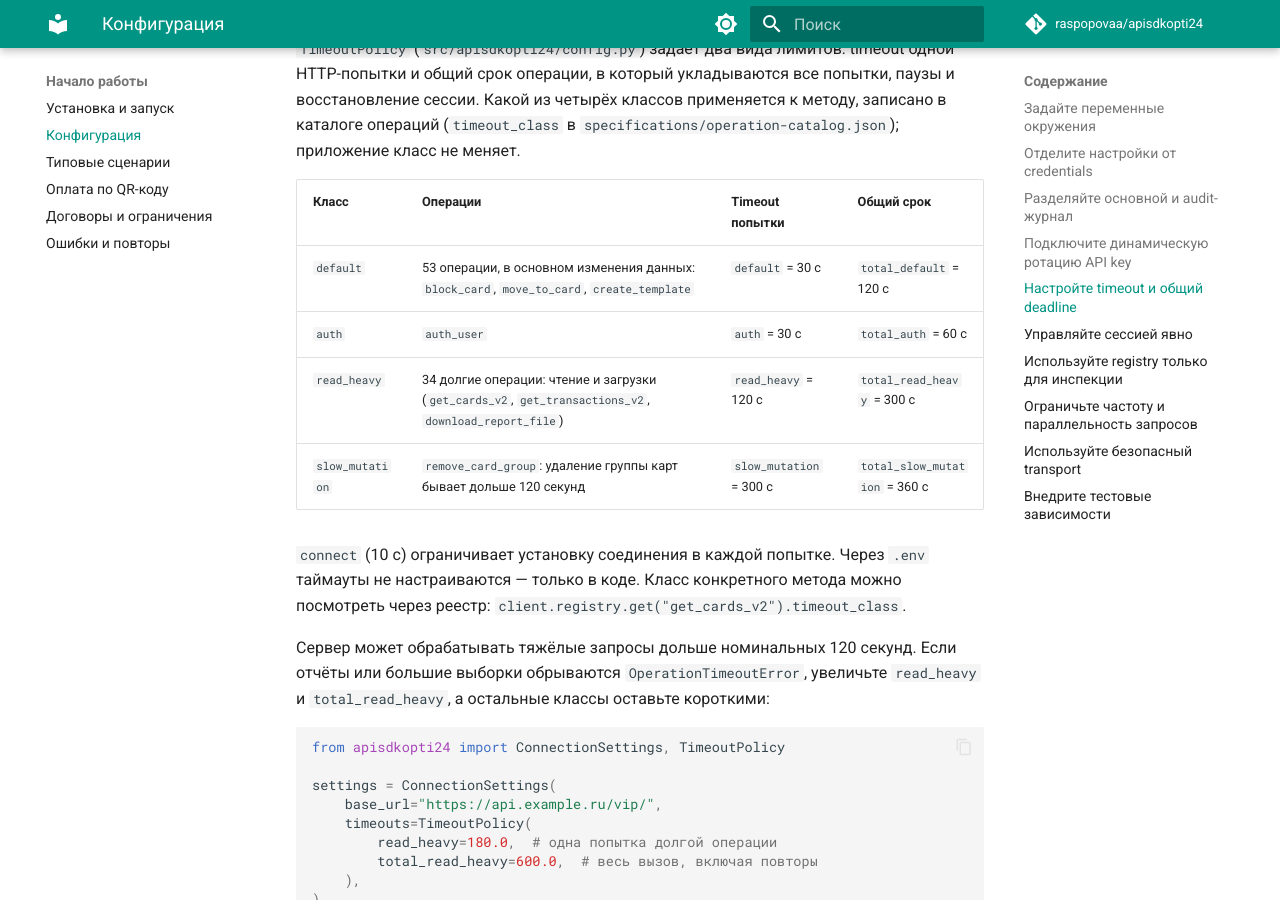
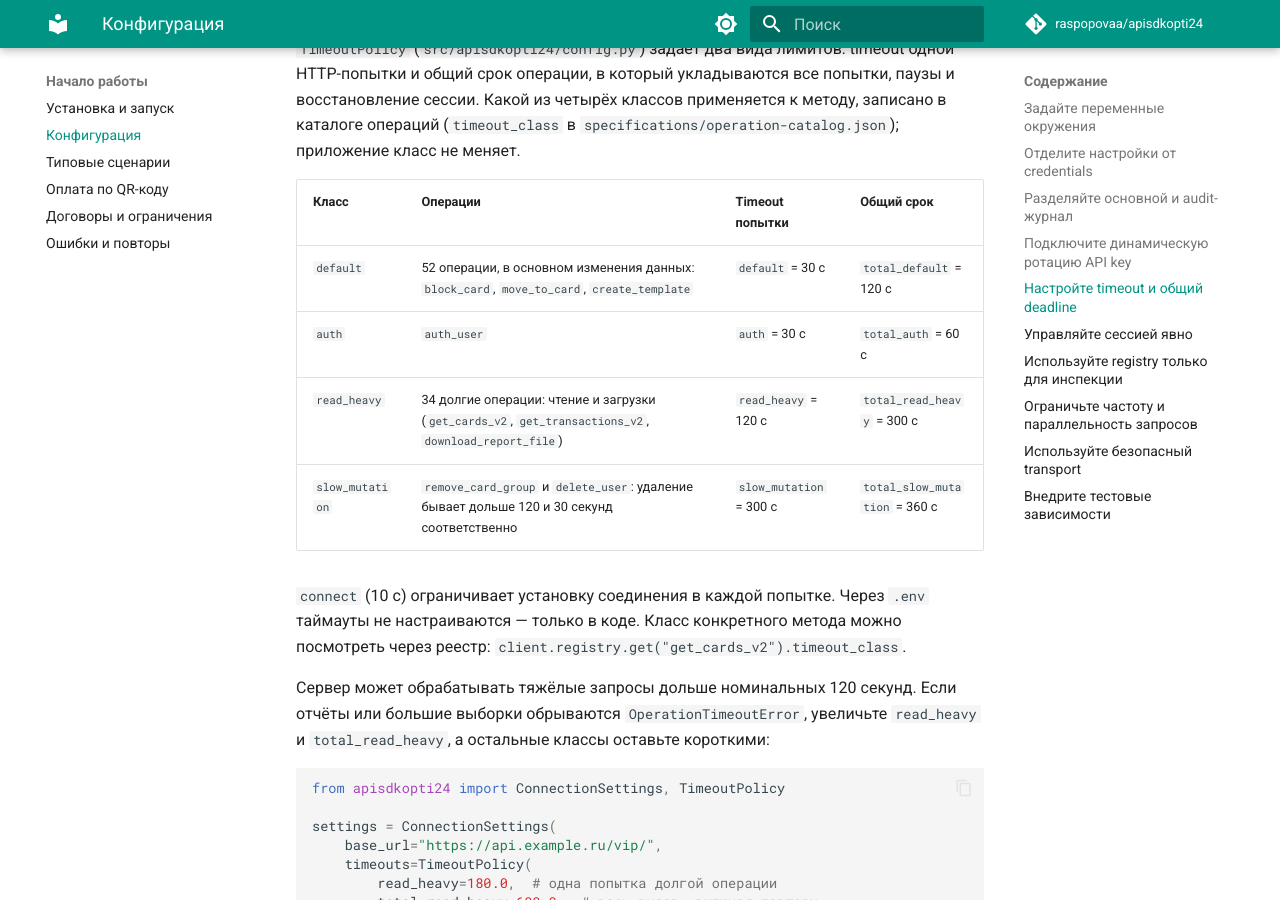
Before and after one commit to raspopovaa/apisdkopti24, an MkDocs documentation site: the page built from docs/configuration.md, in a window 1280 px wide and 900 px high, scrolled down 4457 px. Built offline with MkDocs 1.6.1 and Material for MkDocs 9.7.7, drawn with Linux system fonts in a browser that asks for light colours; comment, search, counter and statistics services are not loaded; the version menu is left out.

Commit message:
fix(timeouts): move delete_user to the slow_mutation class
User deletion can take longer than the 30-second default attempt timeout
while the user is still removed on the server, so the SDK reported
APIResponseTimeoutError for a completed deletion. delete_user now uses the
slow_mutation class (300 s per attempt, 360 s total) alongside
remove_card_group. The method is still sent once.

The catalog change is regenerated into endpoints.py and the endpoint
snapshot; configuration.md, the delete_user example and the changelog are
updated, and the timeout test covers both operations.

Co-Authored-By: Claude Opus 5.5 <noreply@anthropic.com>

```diff
--- a/docs/configuration.md
+++ b/docs/configuration.md
@@ -177,10 +177,10 @@ if __name__ == "__main__":
 
 | Класс | Операции | Timeout попытки | Общий срок |
 |---|---|---|---|
-| `default` | 53 операции, в основном изменения данных: `block_card`, `move_to_card`, `create_template` | `default` = 30 с | `total_default` = 120 с |
+| `default` | 52 операции, в основном изменения данных: `block_card`, `move_to_card`, `create_template` | `default` = 30 с | `total_default` = 120 с |
 | `auth` | `auth_user` | `auth` = 30 с | `total_auth` = 60 с |
 | `read_heavy` | 34 долгие операции: чтение и загрузки (`get_cards_v2`, `get_transactions_v2`, `download_report_file`) | `read_heavy` = 120 с | `total_read_heavy` = 300 с |
-| `slow_mutation` | `remove_card_group`: удаление группы карт бывает дольше 120 секунд | `slow_mutation` = 300 с | `total_slow_mutation` = 360 с |
+| `slow_mutation` | `remove_card_group` и `delete_user`: удаление бывает дольше 120 и 30 секунд соответственно | `slow_mutation` = 300 с | `total_slow_mutation` = 360 с |
 
 `connect` (10 с) ограничивает установку соединения в каждой попытке. Через `.env`
 таймауты не настраиваются — только в коде. Класс конкретного метода можно
```
Also changed, not shown: CHANGELOG.md (+3 -0 lines), docs/examples/users/delete_user.md (+1 -0 lines), 5 other files.
